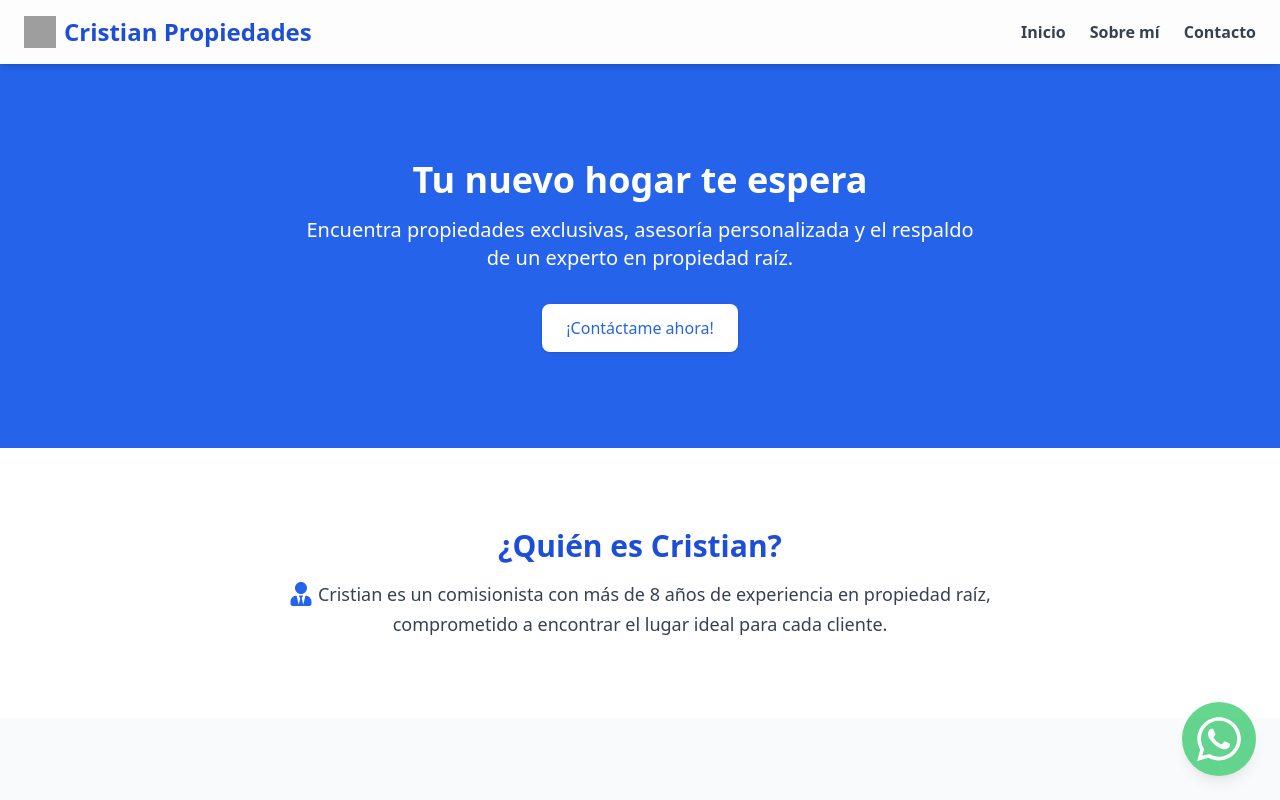
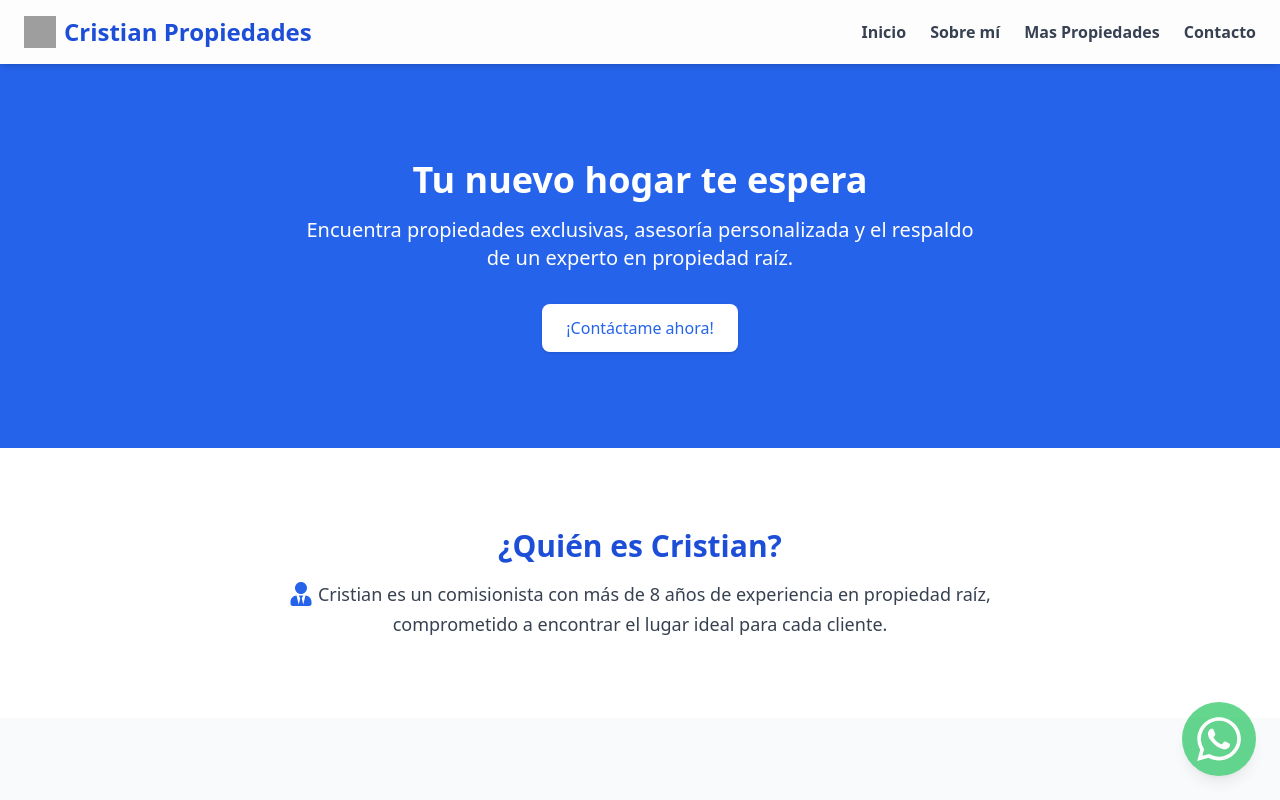
Before and after one commit to oscar91511/cristian-propiedades, a React (Vite) app: page / in a window 1280 px wide. Shown: the top 800 px of the page. Built offline with nearby package versions, Linux system fonts and the light colour scheme; grey boxes are pictures that could not be loaded.

Commit message:
add div for direction rute ezz mas propiedades

```diff
--- a/src/App.jsx
+++ b/src/App.jsx
@@ -45,7 +45,8 @@ export default function LandingPage() {
 
         {/* Menú en pantallas grandes */}
         <div className="hidden md:flex space-x-6">
-          {["inicio", "biografia", "contacto"].map((section) => (
+          {["inicio", "biografia", "mas-propiedades", "contacto"].map(
+            (section) => (
               <button
                 key={section}
                 onClick={() => scrollToSection(section)}
@@ -55,16 +56,19 @@ export default function LandingPage() {
                   ? "Inicio"
                   : section === "biografia"
                   ? "Sobre mí"
+                  : section === "mas-propiedades"
+                  ? "Mas Propiedades"
                   : "Contacto"}
               </button>
-          ))}
+            )
+          )}
         </div>
       </nav>
-
       {/* Menú móvil */}
       {menuOpen && (
         <div className="md:hidden fixed top-16 left-0 right-0 bg-white/90 backdrop-blur-md shadow-md px-6 py-4 flex flex-col items-start space-y-4 z-40 transition-all">
-          {["inicio", "biografia", "contacto"].map((section) => (
+          {["inicio", "biografia", "mas-propiedades", "contacto"].map(
+            (section) => (
               <button
                 key={section}
                 onClick={() => scrollToSection(section)}
@@ -74,12 +78,14 @@ export default function LandingPage() {
                   ? "Inicio"
                   : section === "biografia"
                   ? "Sobre mí"
+                  : section === "mas-propiedades"
+                  ? "Mas Propiedades"
                   : "Contacto"}
               </button>
-          ))}
+            )
+          )}
         </div>
       )}
-
       {/* Hero */}
       <section
         id="inicio"
@@ -98,7 +104,6 @@ export default function LandingPage() {
           ¡Contáctame ahora!
         </button>
       </section>
-
       {/* Biografía */}
       <section
         id="biografia"
@@ -115,7 +120,6 @@ export default function LandingPage() {
           cliente.
         </p>
       </section>
-
       {/* Servicios */}
       <section className="py-20 px-6 bg-gray-50" data-aos="fade-up">
         <h3 className="text-3xl font-semibold text-center text-blue-700 mb-10">
@@ -152,7 +156,6 @@ export default function LandingPage() {
           ))}
         </div>
       </section>
-
       {/* Galería */}
       <section className="bg-white py-16 px-6" data-aos="fade-up">
         <h3 className="text-3xl font-semibold text-center text-blue-700 mb-10">
@@ -194,7 +197,9 @@ export default function LandingPage() {
             </div>
           ))}
         </div>
-      </section>
+      </section>{" "}
+      <button id="mas-propiedades" className="...">
+      </button>
       <PropertyFilter />
       {/* Testimonios */}
       <section className="bg-gray-50 py-16 px-6" data-aos="fade-up">
@@ -228,7 +233,6 @@ export default function LandingPage() {
           ))}
         </div>
       </section>
-
       {/* Proceso */}
       <section className="bg-white py-20 px-6" data-aos="fade-up">
         <h3 className="text-3xl font-semibold text-center text-blue-700 mb-10">
@@ -262,7 +266,6 @@ export default function LandingPage() {
           ))}
         </div>
       </section>
-
       {/* FAQ */}
       <section className="bg-blue-50 py-20 px-6" data-aos="fade-up">
         <h3 className="text-3xl font-semibold text-center text-blue-700 mb-8">
@@ -290,12 +293,10 @@ export default function LandingPage() {
           ))}
         </div>
       </section>
-
       {/* Contacto */}
       <div id="contacto" data-aos="fade-up">
         <Contacto />
       </div>
-
       {/* WhatsApp */}
       <a
         href="https://wa.me/573000000000"
@@ -306,7 +307,6 @@ export default function LandingPage() {
       >
         <FaWhatsapp className="text-[50px]" />
       </a>
-
       {/* Footer */}
       <footer className="bg-gray-500 text-white py-6 px-4 text-center">
         <p className="text-sm">
```
Lines whose indentation alone changed are shown as unchanged.
